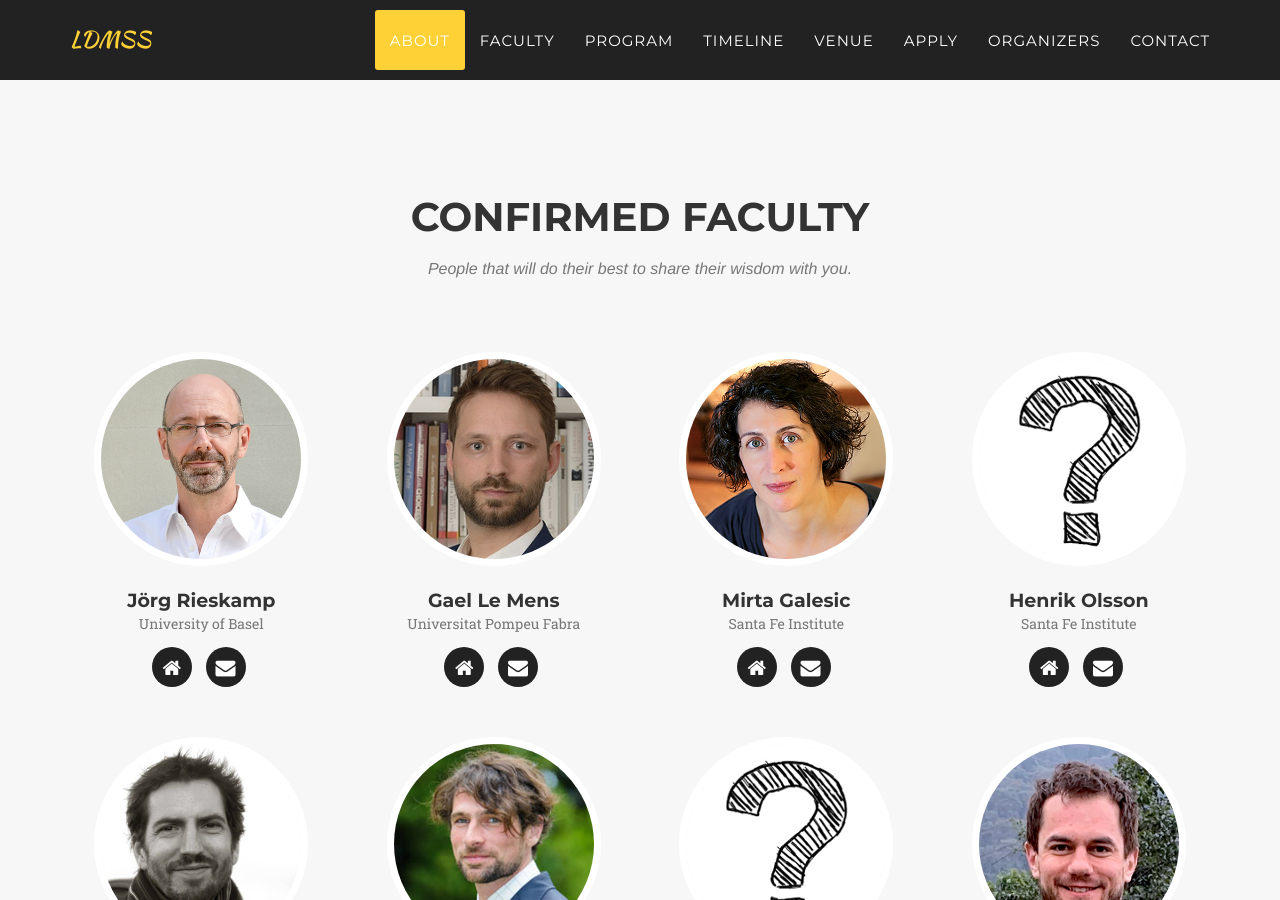
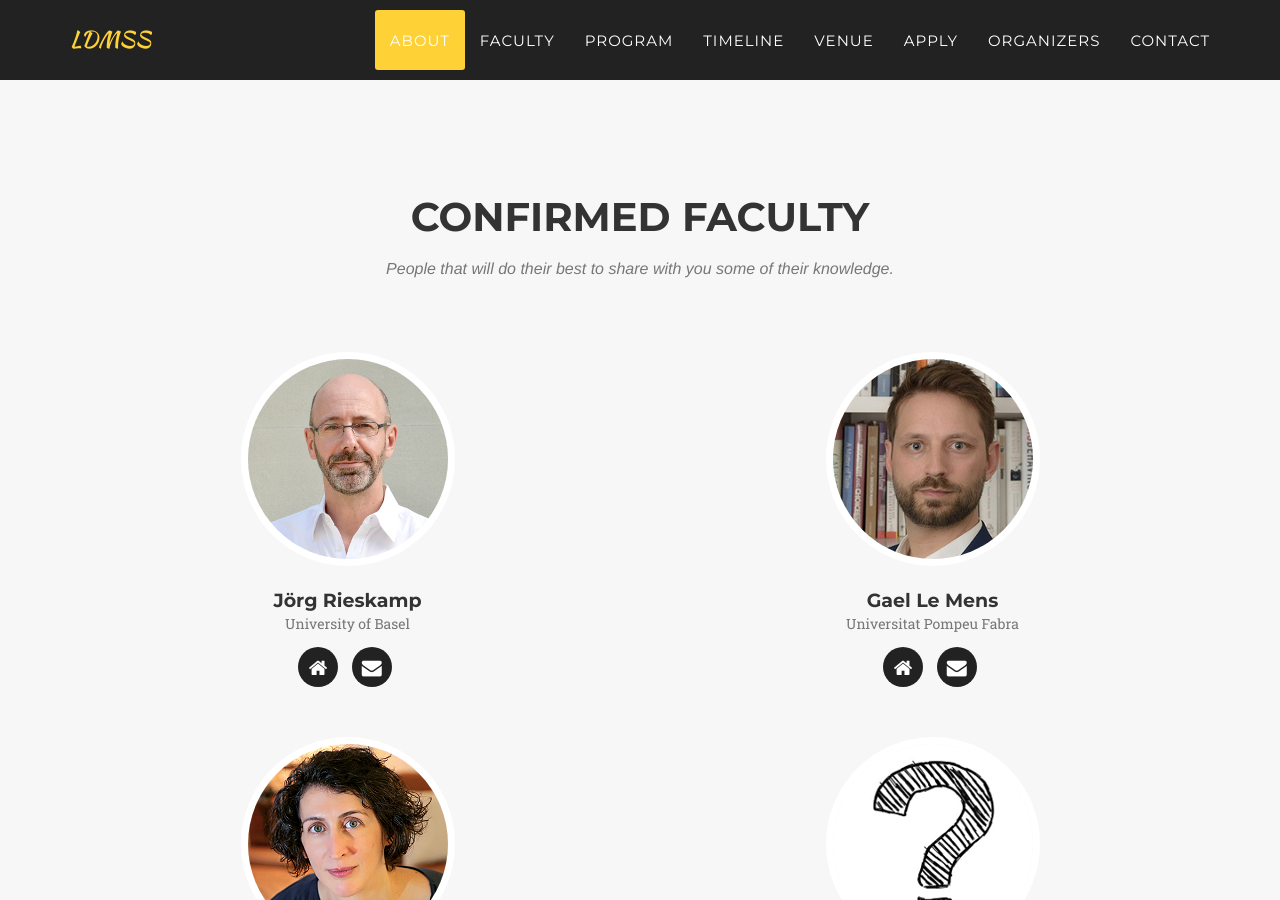
Before and after one commit to ldmss/ldmss.github.io, a Jekyll site: the page built from index.html, in a window 1280 px wide and 900 px high, scrolled down 1487 px. Built offline with Jekyll 4.4.1, drawn with Linux system fonts in a browser that asks for light colours; some web fonts are replaced.

Commit message:
updated number of columns used

```diff
--- a/_includes/faculty.html
+++ b/_includes/faculty.html
@@ -4,12 +4,12 @@
             <div class="row">
                 <div class="col-lg-12 text-center">
                     <h2 class="section-heading">Confirmed Faculty</h2>
-                    <h3 class="section-subheading text-muted">People that will do their best to share their wisdom with you.</h3>
+                    <h3 class="section-subheading text-muted">People that will do their best to share with you some of their knowledge.</h3>
                 </div>
             </div>
             <div class="row">
                 {% for member in site.faculty %}
-                <div class="col-sm-3">
+                <div class="col-lg-6 col-md-4 col-sm-3 col-xs-1">
                     <div class="team-member">
                         <img src="img/faculty/{{ member.pic }}.jpg" class="img-responsive img-circle" alt="">
                         <h4>{{ member.name }}</h4>
```
